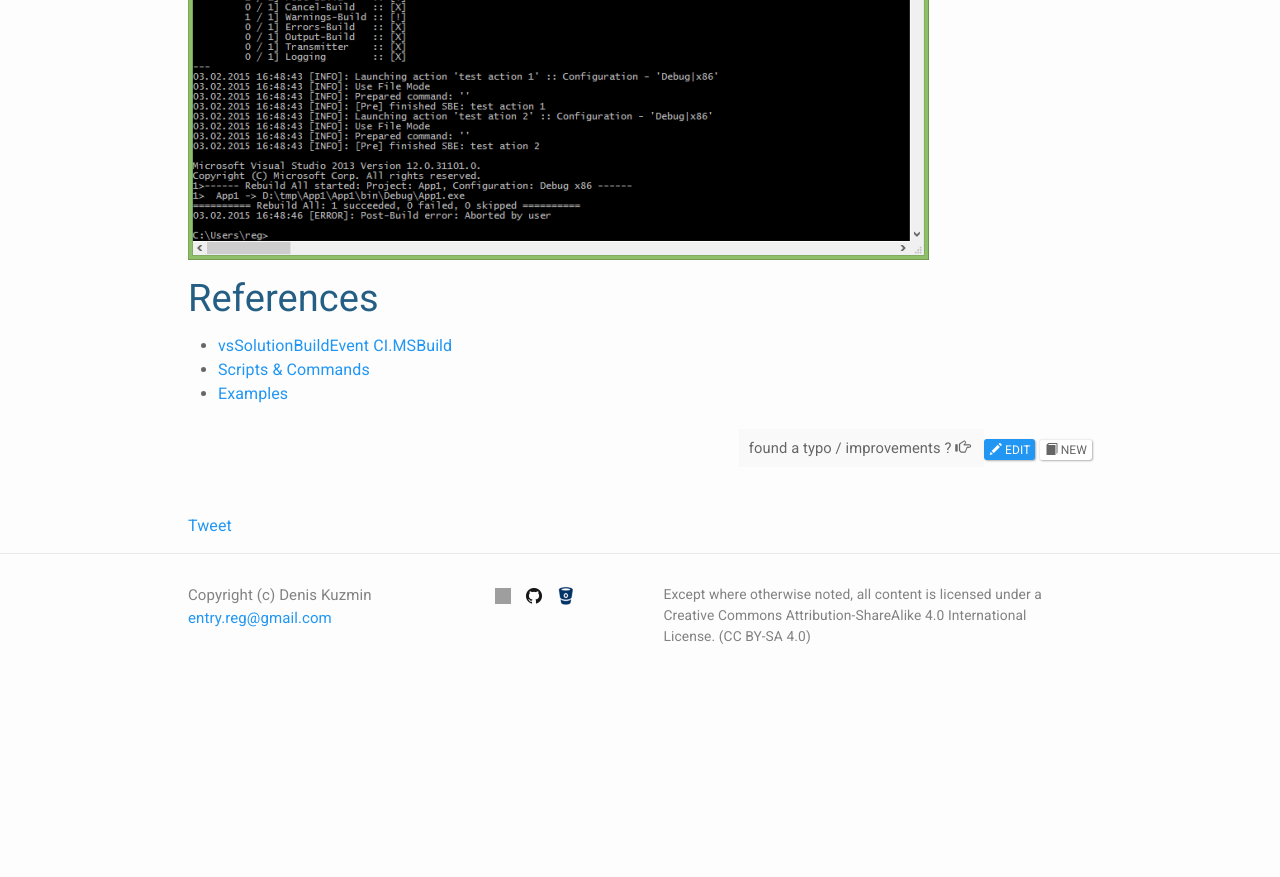
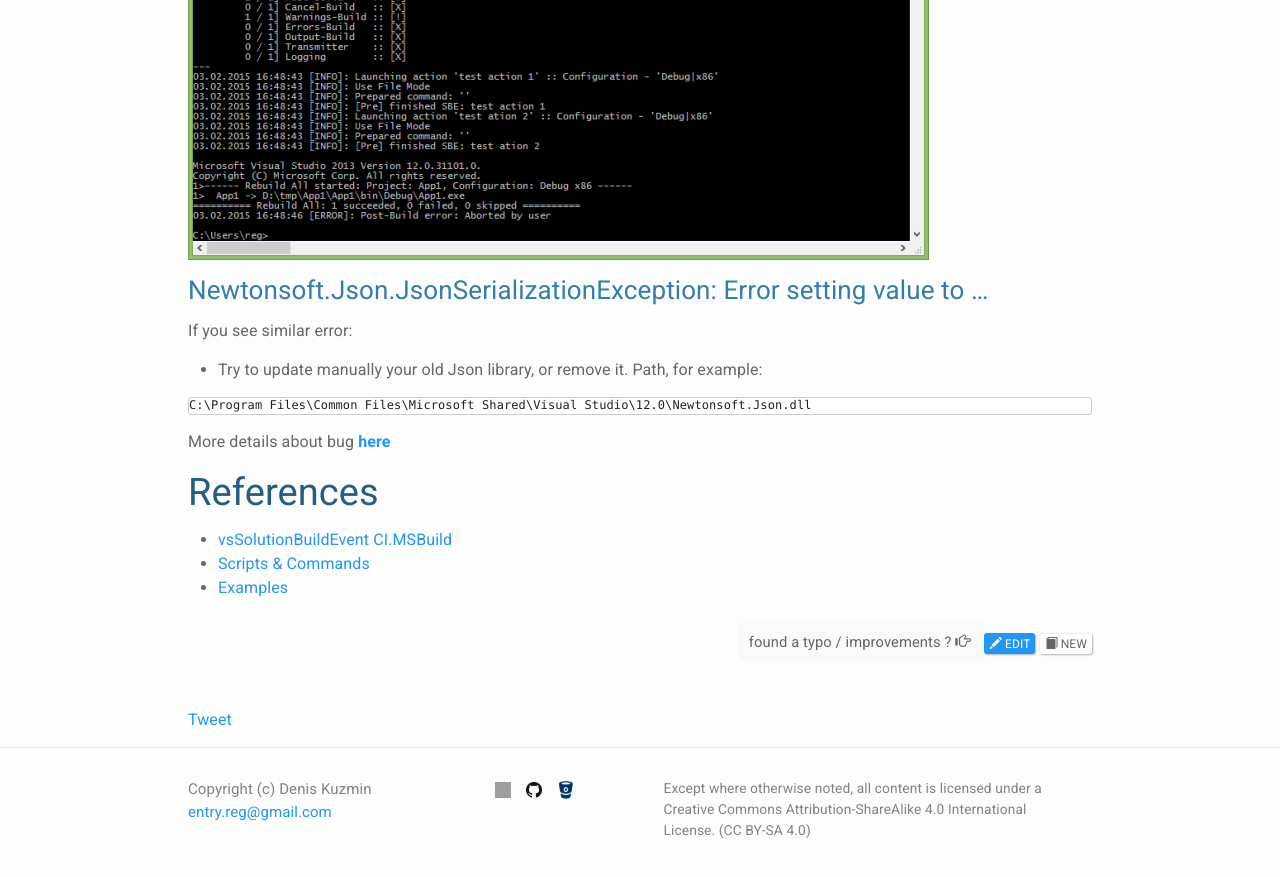
Before and after one commit to 3F/web.vsSBE, a Jekyll site: the page built from _doc/CI/Devenv Command-Line.md, in a window 1280 px wide and 900 px high, scrolled down 1404 px. Shown: the top 877 px of the window. Built offline with Jekyll 4.4.1, drawn with Linux system fonts in a browser that asks for light colours; nearby versions of some CDN libraries; Markdown is read by kramdown in place of the engine named in the settings; comment, search, counter and statistics services are not loaded; before the commit the page ends 2110 px from its top, so only the background shows below that; grey boxes are pictures that could not be loaded.

Commit message:
about bug 'Error setting value to' + links on headers in Downloads
+ screenshot of DemoClient

````diff
--- a/Screenshots/index.html
+++ b/Screenshots/index.html
@@ -11,6 +11,8 @@ title: Screenshots
   {% assign img = "Screenshots/0.3_env_variables.png" %}{% assign attr = "width='369' height='143'" %}{% include elem/lightbox %}
   {% assign img = "examples/csharp_FilesMode_flag.png" %}{% assign attr = "width='240' height='179'" %}{% include elem/lightbox %}
   {% assign img = "examples/CommandEvent.gif" %}{% assign attr = "" %}{% include elem/lightbox %}
+  {% assign img = "Screenshots/CSharpMode_ftpex.png" %}{% assign attr = "width='562' height='386'" %}{% include elem/lightbox %}
+  {% assign img = "Demo/DemoClient.png" %}{% assign attr = "width='668' height='196'" %}{% include elem/lightbox %}
   {% assign img = "CI.MSBuild_example_console.png" %}{% assign attr = "width='546' height='236'" %}{% include elem/lightbox %}
   {% assign img = "Devenv_example.png" %}{% assign attr = "width='460' height='267'" %}{% include elem/lightbox %}
   {% assign img = "dlg/confirmation.png" %}{% assign attr = "width='255' height='143'" %}{% include elem/lightbox %}
--- a/_doc/CI/Devenv Command-Line.md
+++ b/_doc/CI/Devenv Command-Line.md
@@ -59,6 +59,18 @@
 ![Example of work](../../Resources/Devenv_example.png)
 
 
+### Newtonsoft.Json.JsonSerializationException: Error setting value to ...
+
+If you see similar error:
+
+* Try to update manually your old Json library, or remove it. Path, for example:
+
+```
+C:\Program Files\Common Files\Microsoft Shared\Visual Studio\12.0\Newtonsoft.Json.dll
+```
+More details about bug **[here](https://github.com/JamesNK/Newtonsoft.Json/issues/647)**
+
+
 # References
 
 * [vsSolutionBuildEvent CI.MSBuild](../CI.MSBuild/)
````
Also changed, not shown: Downloads/index.html (+10 -10 lines), _doc/Examples/Demo.md (+5 -0 lines), _doc/Resources/Demo/DemoClient.png (added), _doc/Resources/Demo/DemoClient_cim.png (added), _doc/Resources/Screenshots/CSharpMode_ftpex.png (added).
